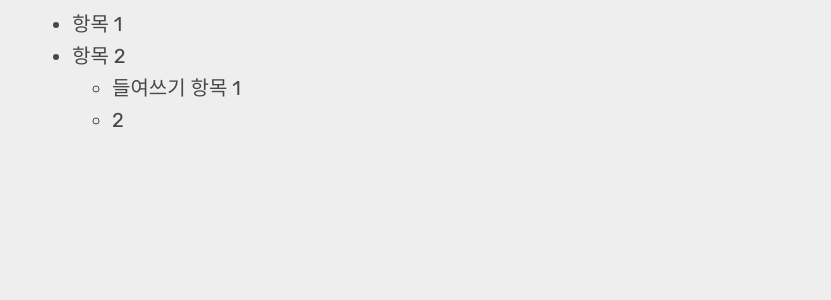
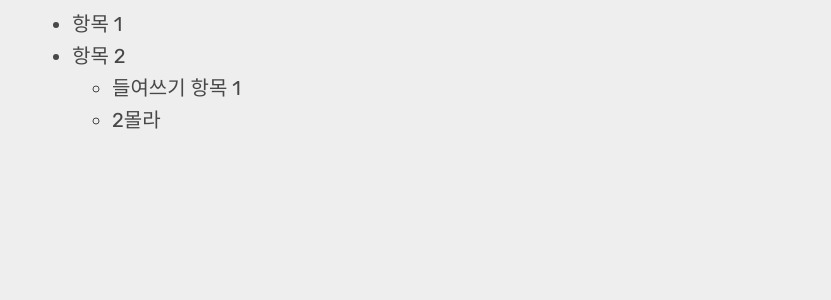
Before and after one commit to neonnostrade/blog, a Jekyll site: the page built from _posts/2022-12-16-hello.md, in a window 1280 px wide and 900 px high, scrolled down 1820 px. Shown: the part 339-639 px from the top of the window, without its empty margins (224-1055 px from the left). Built offline with Jekyll 4.4.1, drawn with Linux system fonts in a browser that asks for light colours; some web fonts are replaced; comment, search, counter and statistics services are not loaded.

Commit message:
Update 2022-12-16-hello.md

```diff
--- a/_posts/2022-12-16-hello.md
+++ b/_posts/2022-12-16-hello.md
@@ -49,4 +49,4 @@ static int max(int a, int b, int c)
 * 항목 1
 * 항목 2
 	* 들여쓰기 항목 1
-	* 2
+	* 2몰라
```
